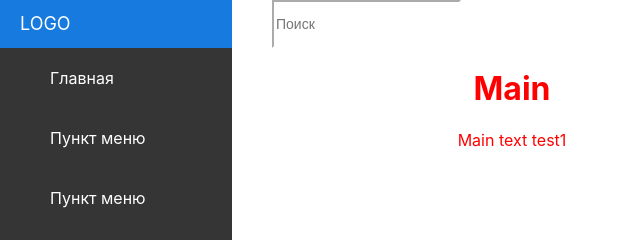
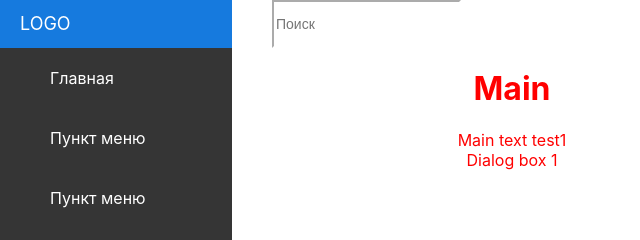
Before and after one commit to GreedoRen/React-Component, a React (Create React App) app: page /main in a window 1280 px wide. Shown: the top 240 px of the page, without its empty margins (0-640 px from the left). Built offline with nearby package versions, Linux system fonts and the light colour scheme.

Commit message:
Dialog box 1

```diff
--- a/src/components/Main/Main.jsx
+++ b/src/components/Main/Main.jsx
@@ -7,6 +7,7 @@ class Main extends Component {
 			<div>
 				<h1>Main</h1>
 				<div>Main text test1</div>
+				<div>Dialog box 1</div>
 			</div>
 		);
 	}
```
